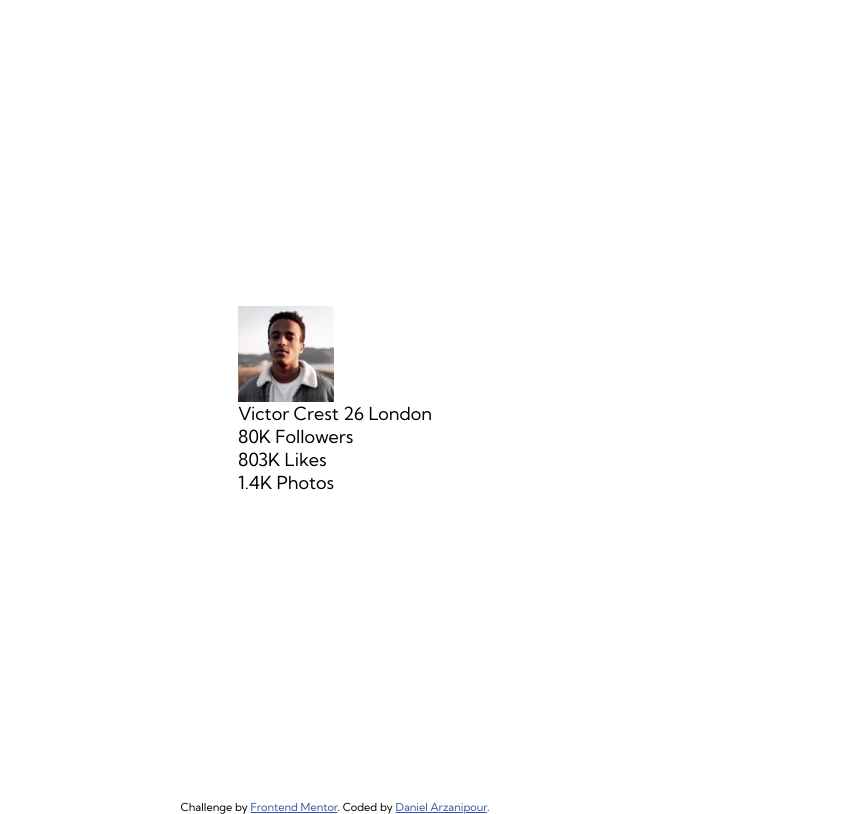
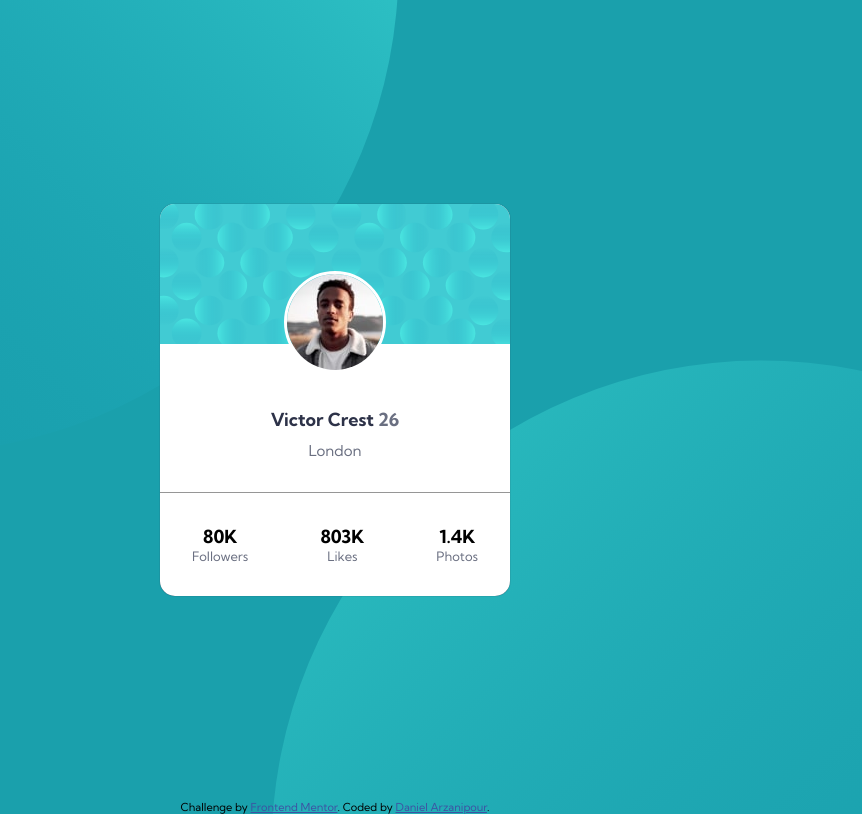
Before and after one commit to Frontend-Mentor-Projects-Daniel/profile-card-component, a plain HTML site: page index.html in a window 1280 px wide. Shown: the whole page, without its empty margins (305-1167 px from the left). Drawn offline with Linux system fonts and the light colour scheme.

Commit message:
complete styling for profile card

```diff
--- a/develop/css/styles.css
+++ b/develop/css/styles.css
@@ -99,6 +99,12 @@ body {
   font-family: var(--ff-kumbh-sams);
   font-size: var(--fs-default);
   font-weight: var(--fw-regular);
+
+  background-color: #1aa0ac;
+  background-image: url(../assets/images/bg-pattern-top.svg),
+    url(../assets/images/bg-pattern-bottom.svg);
+  background-position: right 45vw bottom 45vh, 45vw 45vh;
+  background-repeat: no-repeat;
 }
 
 .main {
@@ -112,52 +118,88 @@ body {
 **   PROFILE CARD
 --------------------*/
 .profile-card {
+  display: flex;
+  flex-direction: column;
+
+  background-color: white;
+  box-shadow: 0 0 1px 0 hsl(var(--clr-very-dark-desaturated-blue));
+  border-radius: 15px;
+  max-width: 21.875rem;
+  overflow: hidden;
+  position: relative;
 }
 
 /**---------------------
 ** PROFILE CARD IMAGE
 ----------------------*/
 .profile-card__image {
+  position: absolute;
+  top: 30%;
+  left: 50%;
+  transform: translate(-50%, -50%);
+
+  border: 3px solid white;
+  border-radius: 50%;
+  overflow: hidden;
 }
 
 /**-------------------
 **  TOP-BACKGROUND
 --------------------*/
 .top-half {
+  flex-basis: 30%;
 }
 
 /**--------------------
 ** USER PERSONAL INFO
 ---------------------*/
-.bottom-half {
-}
-
 .profile-card__user-personal-information {
+  padding: 4rem 3rem 2rem 3rem;
 }
 
 .profile-card__user-personal-information > .name {
+  color: hsl(var(--clr-very-dark-desaturated-blue));
+  display: inline-block;
+  font-weight: var(--fw-bold);
+  text-align: center;
+  width: 100%;
 }
 
-.profile-card__user-personal-information > .age {
+.profile-card__user-personal-information .age {
+  color: hsl(var(--clr-dark-grayish-blue));
 }
 
 .profile-card__user-personal-information > .location {
+  color: hsl(var(--clr-dark-grayish-blue));
+  display: block;
+  font-size: 15px;
+  margin-top: 0.625rem;
+  text-align: center;
 }
 
 /**--------------------
 **  USER SOCIAL INFO
 ---------------------*/
 .profile-card__user-social-information {
+  border-top: 1px solid hsl(var(--clr-dark-gray));
+  display: flex;
+  justify-content: space-between;
+
+  padding: 2rem;
 }
 
 .profile-card__user-social-information > .stats {
+  display: flex;
+  align-items: center;
+  flex-direction: column;
+
+  font-weight: var(--fw-bold);
 }
 
-.profile-card__user-social-information > .followers {
+.profile-card__user-social-information > .followers span:last-child,
+.profile-card__user-social-information > .likes span:last-child,
+.profile-card__user-social-information > .photos span:last-child {
+  color: hsl(var(--clr-dark-grayish-blue));
+  font-weight: var(--fw-regular);
+  font-size: 0.8125rem;
 }
-
-.profile-card__user-social-information > .likes {
-}
-
-.profile-card__user-social-information > .photos {
-}
--- a/index.html
+++ b/index.html
@@ -52,12 +52,16 @@
           />
         </div>
 
-        <!-- bg image -->
-        <div class="top-half"></div>
+        <div class="top-half">
+          <img src="./develop/assets/images/bg-pattern-card.svg" alt="" />
+        </div>
 
         <div class="bottom-half">
           <div class="profile-card__user-personal-information">
-            <span class="name">Victor Crest <span class="age">26</span></span>
+            <span class="name">
+              Victor Crest
+              <span class="age">26</span>
+            </span>
             <span class="location">London</span>
           </div>
 
```
